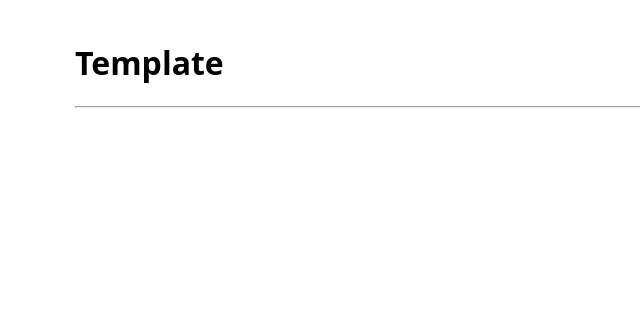
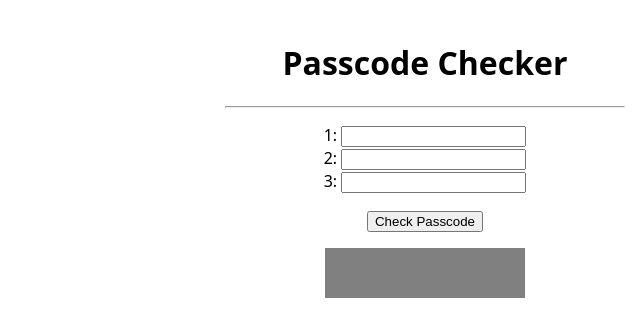
Before and after one commit to mrv-cs10/passcode-checker, a plain HTML site: page index.html in a window 1280 px wide. Shown: the whole page, without its empty margins (215-855 px from the left). Drawn offline with Linux system fonts and the light colour scheme.

Commit message:
start-code

```diff
--- a/index.html
+++ b/index.html
@@ -1,13 +1,22 @@
 <!DOCTYPE html>
 <html>
   <head>
-    <title>Title</title>
+    <title>Passcode Checker</title>
     <link rel="stylesheet" href="style.css" />
     <script defer src="main.js"></script>
   </head>
 
   <body>
-    <h1>Template</h1>
+    <h1>Passcode Checker</h1>
     <hr />
+    <p>
+      1: <input id="code1-in" type="text" /><br />
+      2: <input id="code2-in" type="text" /><br />
+      3: <input id="code3-in" type="text" />
+    </p>
+    <p>
+      <button id="btn">Check Passcode</button>
+    </p>
+    <p id="status"></p>
   </body>
 </html>
--- a/main.js
+++ b/main.js
@@ -1 +1,13 @@
-// Program Title
+// Passcode Checker
+
+// Button Event Listener
+document.getElementById("btn").addEventListener("click", btnClicked);
+
+function btnClicked() {
+  // Inputs
+  let code1 = document.getElementById("code1-in").value;
+  let code2 = document.getElementById("code2-in").value;
+  let code3 = document.getElementById("code3-in").value;
+
+  // Check Passcode
+}
--- a/style.css
+++ b/style.css
@@ -1,7 +1,15 @@
 body {
-  width: 700px;
+  width: 400px;
   margin: auto;
   padding: 20px;
   font-family: system-ui, -apple-system, BlinkMacSystemFont, "Segoe UI", Roboto,
     Oxygen, Ubuntu, Cantarell, "Open Sans", "Helvetica Neue", sans-serif;
+  text-align: center;
 }
+
+#status {
+  background-color: grey;
+  height: 50px;
+  width: 200px;
+  margin: auto;
+}
```
